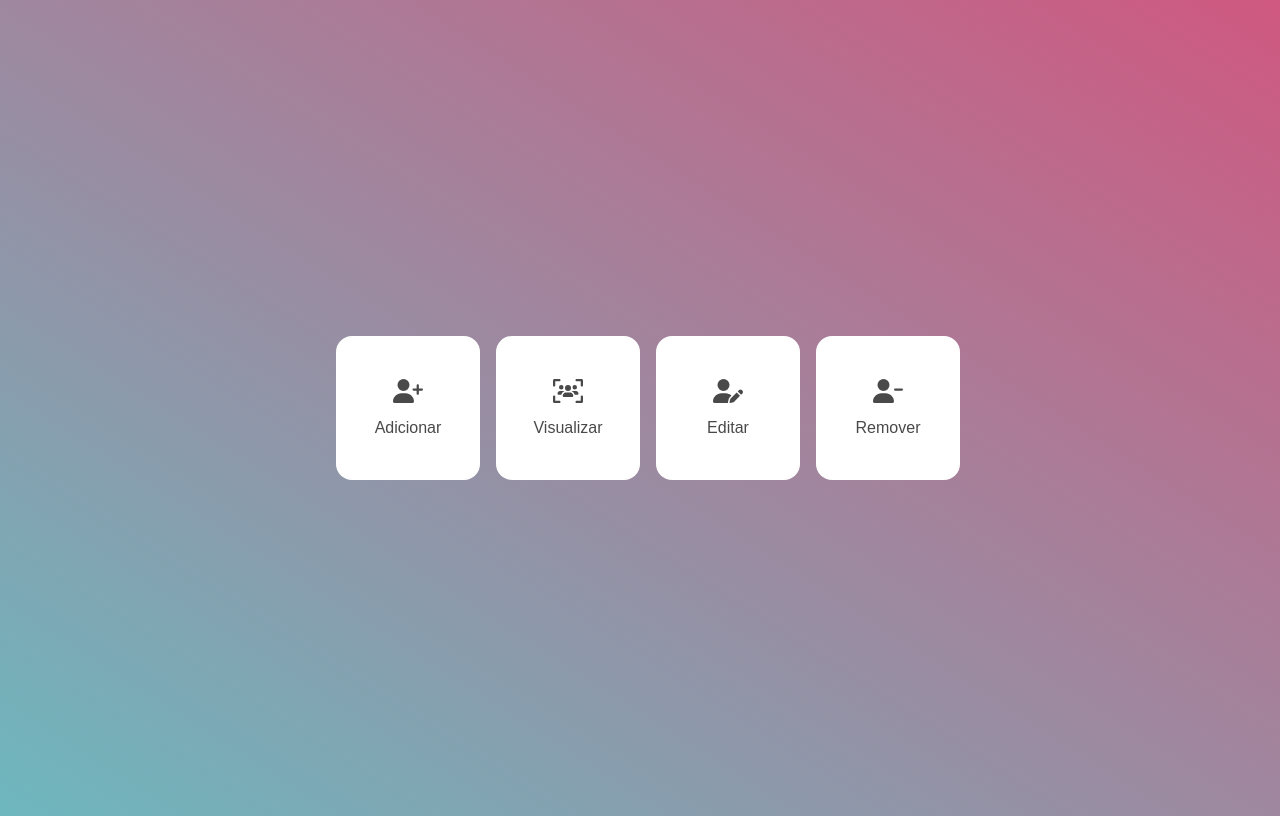
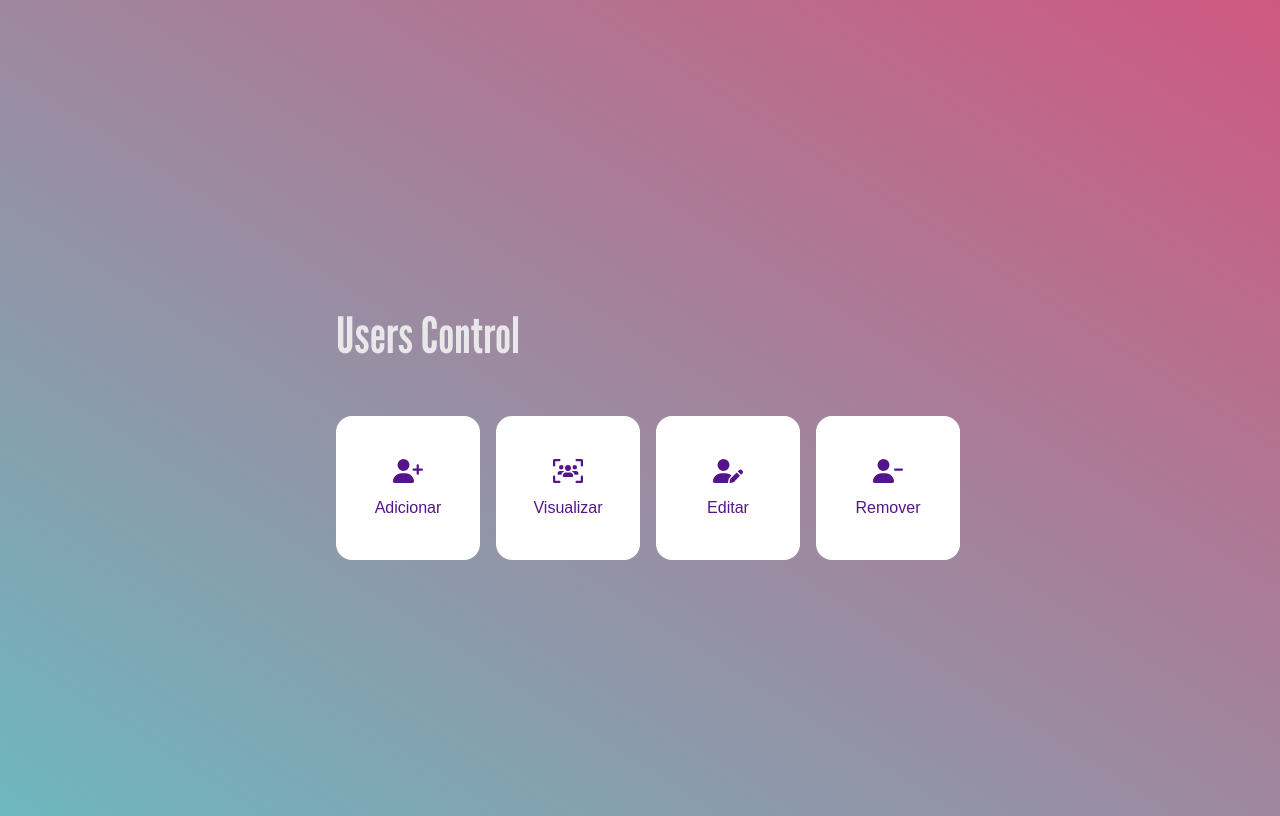
Before and after one commit to SavioHaistem/UsersControl, a React (Vite) app: page / in a window 1280 px wide. Built offline with nearby package versions, Linux system fonts and the light colour scheme.

Commit message:
Adicionando Title App e font League

```diff
--- a/src/Components/HomePage.tsx
+++ b/src/Components/HomePage.tsx
@@ -1,3 +1,4 @@
+import AppTitle from "../Styles/AppTitle";
 import { BodyStyle ,BoxButtons } from "../Styles/HomeStyle";
 import MainButton from "./MainButtons";
 import { faUserPlus, faUserPen, faUsersViewfinder, faUserMinus } from "@fortawesome/free-solid-svg-icons";
@@ -11,6 +12,9 @@ function HomePage() {
 
   return (
     <>
+        <AppTitle>
+          Users Control
+        </AppTitle>
       <BodyStyle/>
           <BoxButtons>
             <MainButton
--- a/src/Styles/AppTheme.tsx
+++ b/src/Styles/AppTheme.tsx
@@ -7,7 +7,9 @@ const AppTheme = {
   },
   fonts: {
     menus: 'Arial',
-    color: '#3a3a3aeb'
+    beautiful: 'League',
+    textIn: '#450081eb',
+    textOut: '#eeee'
   }
 };
 
--- /dev/null
+++ b/src/Styles/AppTitle.tsx
@@ -0,0 +1,10 @@
+import { styled } from "styled-components";
+import './getFont.css'
+
+const AppTitle = styled.p`
+  font-size: 50px;
+  font-family: ${({theme})=>theme.fonts.beautiful};
+  color: ${({theme})=>theme.fonts.textOut};
+`
+
+export default AppTitle
--- a/src/Styles/AwesomeIcon.tsx
+++ b/src/Styles/AwesomeIcon.tsx
@@ -3,6 +3,6 @@ import { FontAwesomeIcon } from "@fortawesome/react-fontawesome";
 
 const AwesomeIcon = styled(FontAwesomeIcon)`
   font-size: 1.5rem;
-  color: ${({theme})=> theme.fonts.color};
+  color: ${({theme})=> theme.fonts.textIn};
 `
 export default AwesomeIcon;
--- a/src/Styles/ButtonStyles.tsx
+++ b/src/Styles/ButtonStyles.tsx
@@ -12,7 +12,7 @@ const MainButtonStyle = styled.button`
   height: 100%;
   width: 100%;
   transition: 0.2s;
-  color: ${({theme})=> theme.fonts.color};
+  color: ${({theme})=> theme.fonts.textIn};
   font-size: medium;
   font-family: ${({theme})=> theme.fonts.menus};
   font-weight: 400;
--- /dev/null
+++ b/src/Styles/getFont.css
@@ -0,0 +1,4 @@
+@font-face {
+  font-family: 'League';
+  src: url('../assets/Fonts/LeagueGothic-Regular.otf') format('truetype');
+}
```
Also changed, not shown: src/App.tsx (line endings or trailing spaces), src/assets/Fonts/LeagueGothic-Regular.otf (added).
